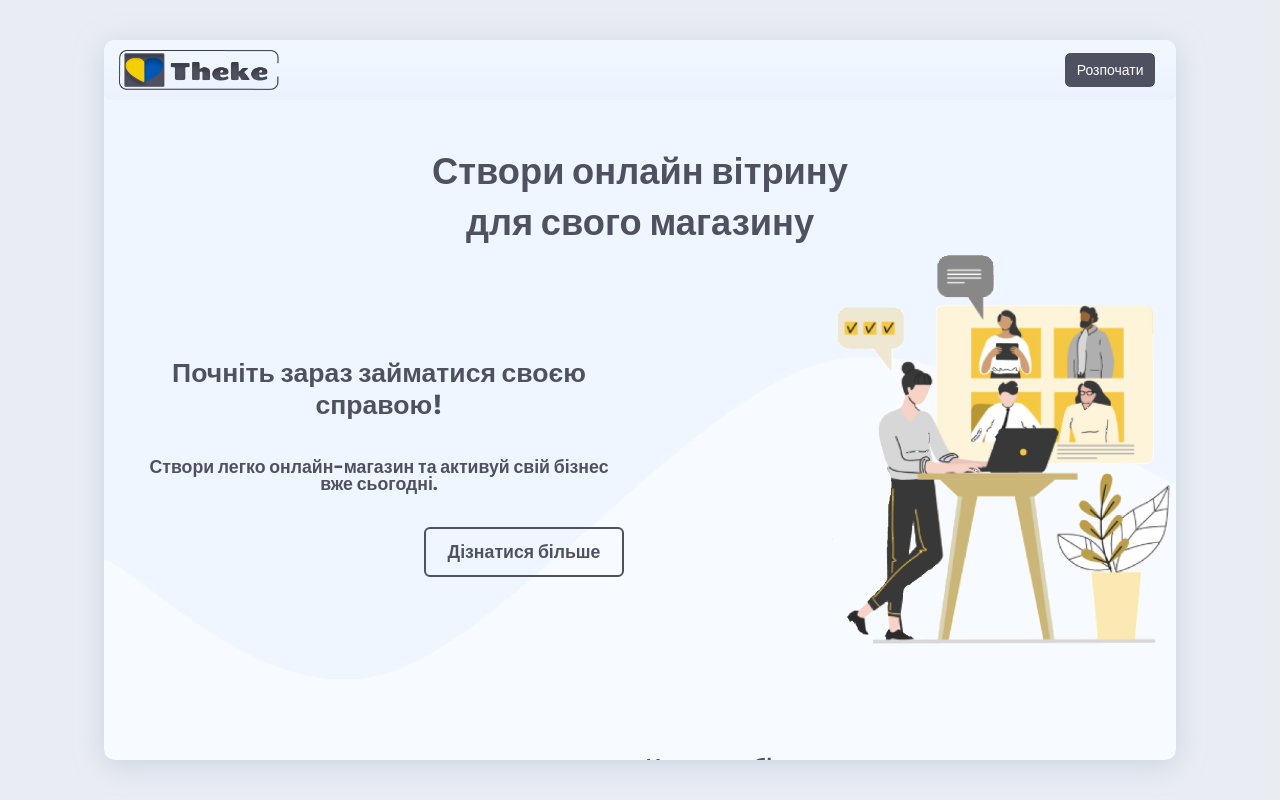
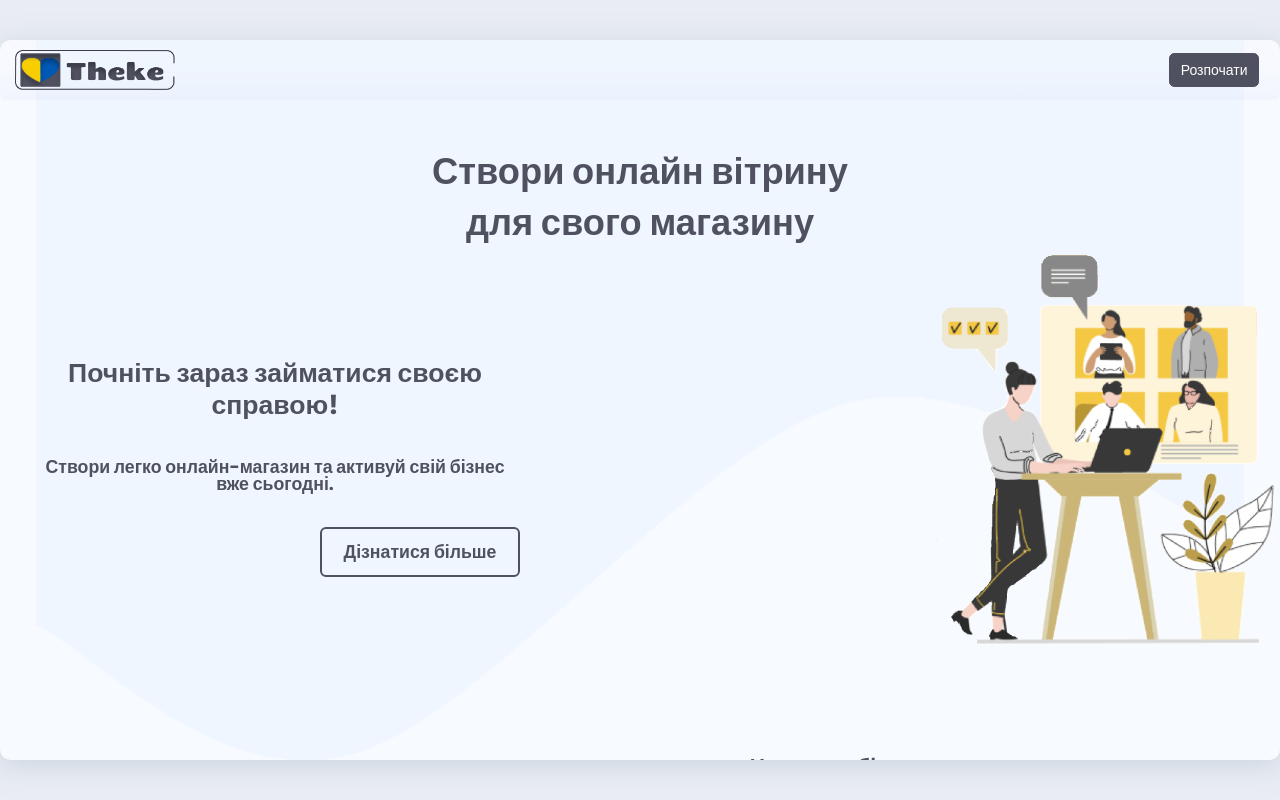
Before and after one commit to ice2me/Front-admin, a React (Create React App) app: page / in a window 1280 px wide. Built offline with nearby package versions, Linux system fonts and the light colour scheme.

Commit message:
update content and style

```diff
--- a/src/assets/sass/Home.sass
+++ b/src/assets/sass/Home.sass
@@ -1,7 +1,7 @@
 @import '_variables'
 .home
 	color: #505160
-	max-width: 1280px
+	width: 100vw
 	height: 90vh
 	overflow: hidden
 	border-radius: 6px
--- a/src/assets/sass/style.css
+++ b/src/assets/sass/style.css
@@ -165,7 +165,7 @@
 
 .home {
   color: #505160;
-  max-width: 1280px;
+  width: 100vw;
   height: 90vh;
   overflow: hidden;
   border-radius: 6px;
```
